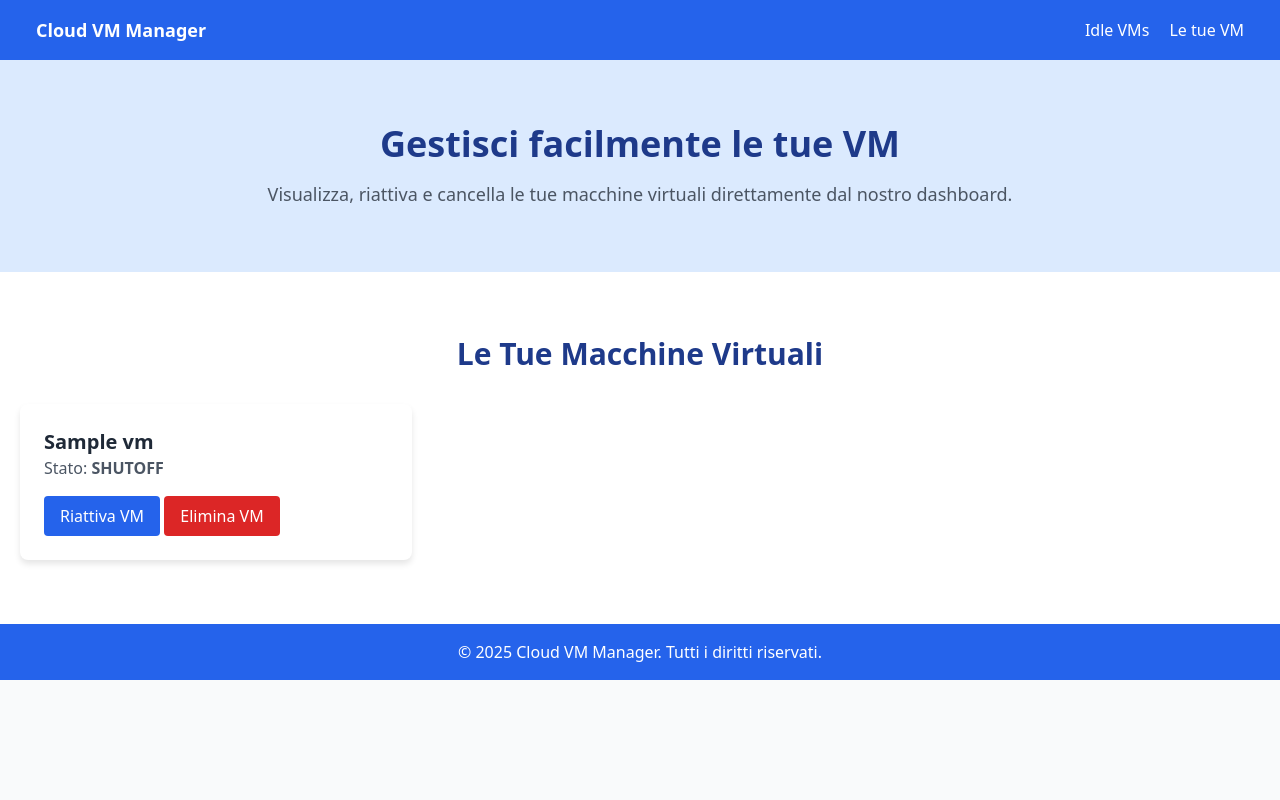
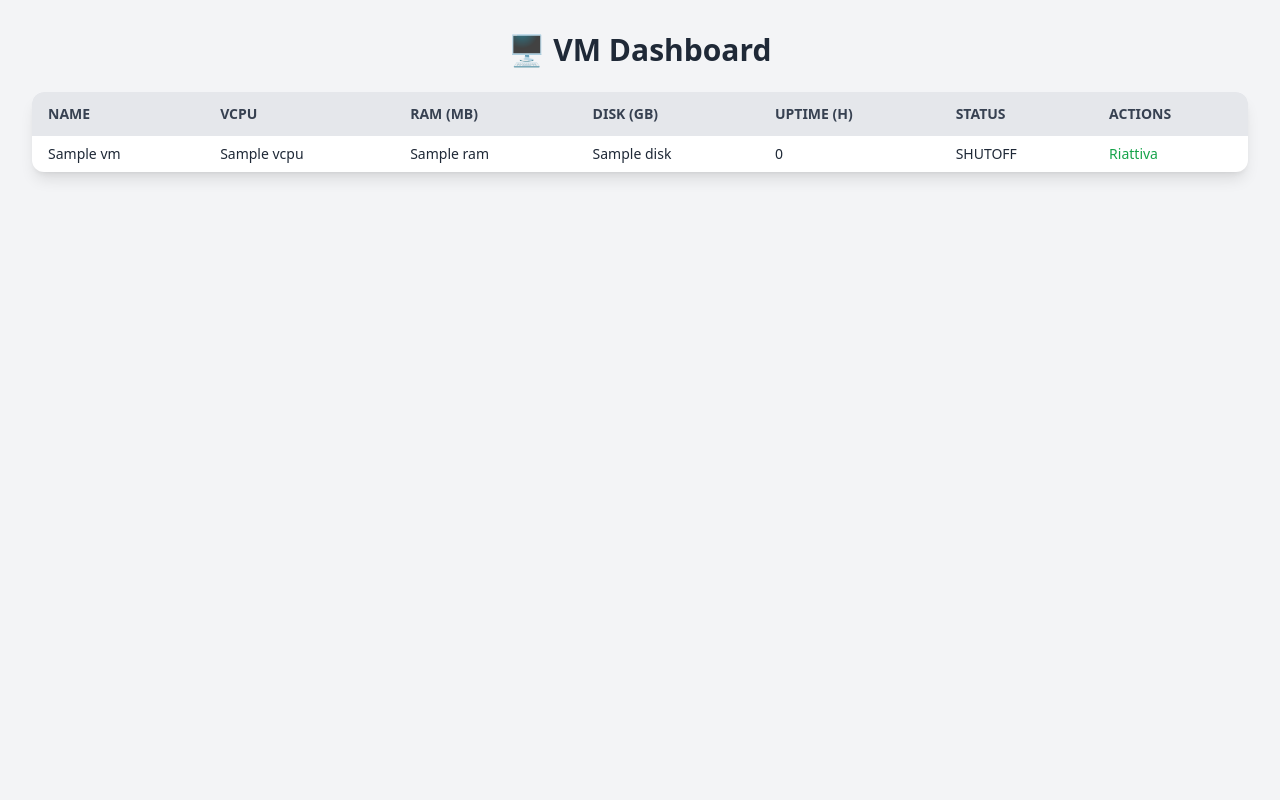
Before and after one commit to MariaCascone66/Cloudcost-Idle, a Flask app: template templates/index.html in a window 1280 px wide. Run offline with Flask 3, Linux system fonts and the light colour scheme; the template is opened without the code that fills it: most values are stand-ins (such as "Sample title", 1, 10 or a date in 2020); some libraries are stand-ins or nearby versions.

Commit message:
ritorno alla precedente versione

```diff
--- a/app/dashboard.py
+++ b/app/dashboard.py
@@ -1,8 +1,7 @@
 import os
 from flask import Flask, render_template, redirect, url_for, request
-from idle_detector import detect_idle_instances
+from openstack import connection
 from datetime import datetime
-from openstack import connection
 
 BASE_DIR = os.path.abspath(os.path.dirname(__file__))
 TEMPLATE_DIR = os.path.join(BASE_DIR, '../templates')
@@ -35,15 +34,13 @@ def index():
         vm_info = {
             "instance_name": i.name,
             "id": i.id,
+            "vcpu": i.flavor.vcpus,
+            "ram": i.flavor.ram,
+            "disk": i.flavor.disk,
             "status": i.status,
         }
         vms.append(vm_info)
     return render_template('index.html', vms=vms)
-
-@app.route('/idle')
-def idle():
-    idle_vms = detect_idle_instances()
-    return render_template('idle_modal.html', idle_vms=idle_vms)
 
 @app.route('/reactivate_vm/<instance_id>', methods=['GET', 'POST'])
 def reactivate_vm(instance_id):
--- a/templates/index.html
+++ b/templates/index.html
@@ -1,83 +1,48 @@
 <!DOCTYPE html>
-<html lang="it">
+<html lang="en">
 <head>
     <meta charset="UTF-8">
-    <meta name="viewport" content="width=device-width, initial-scale=1.0">
-    <title>💻 Cloud VM Manager</title>
+    <title>CloudVM Manager</title>
+    <script src="https://cdn.tailwindcss.com"></script>
+</head>
+<body class="bg-gray-100 text-gray-800 min-h-screen">
+    <div class="container mx-auto p-8">
+        <h1 class="text-3xl font-bold mb-6 text-center">🖥️ VM Dashboard</h1>
 
-    <!-- Tailwind CSS via CDN -->
-    <script src="https://cdn.tailwindcss.com"></script>
-
-    <style>
-        /* Personalizzazione stilistica */
-        .container {
-            max-width: 1200px;
-            margin: 0 auto;
-            padding: 0 20px;
-        }
-
-        .card {
-            border-radius: 8px;
-            box-shadow: 0 4px 6px rgba(0, 0, 0, 0.1);
-            background-color: #fff;
-        }
-    </style>
-</head>
-<body class="bg-gray-50">
-
-    <!-- Navbar -->
-    <nav class="bg-blue-600 p-4">
-        <div class="container flex items-center justify-between">
-            <div class="text-white text-lg font-semibold">Cloud VM Manager</div>
-            <div class="text-white">
-                <a href="/idle" class="mr-4 hover:text-gray-200">Idle VMs</a>
-                <a href="#" class="hover:text-gray-200">Le tue VM</a>
-            </div>
+        <div class="overflow-x-auto shadow-lg rounded-xl bg-white">
+            <table class="min-w-full table-auto text-sm text-left">
+                <thead class="bg-gray-200 uppercase text-gray-700">
+                    <tr>
+                        <th class="px-4 py-3">Name</th>
+                        <th class="px-4 py-3">vCPU</th>
+                        <th class="px-4 py-3">RAM (MB)</th>
+                        <th class="px-4 py-3">Disk (GB)</th>
+                        <th class="px-4 py-3">Uptime (h)</th>
+                        <th class="px-4 py-3">Status</th>
+                        <th class="px-4 py-3">Actions</th>
+                    </tr>
+                </thead>
+                <tbody class="divide-y">
+                    {% for vm in vms %}
+                    <tr class="hover:bg-gray-50">
+                        <td class="px-4 py-2 font-medium">{{ vm.instance_name }}</td>
+                        <td class="px-4 py-2">{{ vm.vcpu }}</td>
+                        <td class="px-4 py-2">{{ vm.ram }}</td>
+                        <td class="px-4 py-2">{{ vm.disk }}</td>
+                        <td class="px-4 py-2">0</td> <!-- Uptime settato a 0 -->
+                        <td class="px-4 py-2">{{ vm.status }}</td>
+                        <td class="px-4 py-2">
+                            {% if vm.status == 'SHUTOFF' %}
+                                <a href="{{ url_for('reactivate_vm', instance_id=vm.id) }}" class="text-green-600 hover:underline">Riattiva</a>
+                            {% else %}
+                                <a href="{{ url_for('delete_vm', instance_id=vm.id) }}" class="text-red-600 hover:underline">Elimina</a>
+                            {% endif %}
+                        </td>
+                    </tr>
+                    {% endfor %}
+                </tbody>
+            </table>
         </div>
-    </nav>
-
-    <!-- Hero Section -->
-    <section class="text-center py-16 bg-blue-100">
-        <div class="container">
-            <h1 class="text-4xl font-bold text-blue-900">Gestisci facilmente le tue VM</h1>
-            <p class="text-lg text-gray-600 mt-4">Visualizza, riattiva e cancella le tue macchine virtuali direttamente dal nostro dashboard.</p>
-        </div>
-    </section>
-
-    <!-- VM List Section -->
-    <section class="py-16 bg-white">
-        <div class="container">
-            <h2 class="text-3xl font-bold text-center text-blue-900 mb-8">Le Tue Macchine Virtuali</h2>
-
-            <div class="grid md:grid-cols-3 gap-8">
-                {% for vm in vms %}
-                    <div class="card p-6">
-                        <h3 class="text-xl font-semibold text-gray-800">{{ vm.instance_name }}</h3>
-                        <p class="text-gray-600">Stato: <span class="font-bold">{{ vm.status }}</span></p>
-
-                        {% if vm.status == 'SHUTOFF' %}
-                            <a href="/reactivate_vm/{{ vm.id }}" class="mt-4 inline-block bg-blue-600 text-white py-2 px-4 rounded hover:bg-blue-700">Riattiva VM</a>
-                        {% endif %}
-
-                        <a href="/delete_vm/{{ vm.id }}" class="mt-4 inline-block bg-red-600 text-white py-2 px-4 rounded hover:bg-red-700">Elimina VM</a>
-                    </div>
-                {% endfor %}
-            </div>
-
-            {% if not vms %}
-                <div class="text-center mt-8 text-gray-600">
-                    <p>Nessuna macchina virtuale disponibile al momento.</p>
-                </div>
-            {% endif %}
-        </div>
-    </section>
-
-    <!-- Footer -->
-    <footer class="bg-blue-600 py-4">
-        <div class="container text-center text-white">
-            <p>&copy; 2025 Cloud VM Manager. Tutti i diritti riservati.</p>
-        </div>
-    </footer>
-
+    </div>
 </body>
 </html>
```
Also changed, not shown: app/cost_estimator.py (+12 -130 lines), templates/confirm_delete_with_related.html (deleted, +0 -21 lines), templates/delete_modal.html (deleted, +0 -21 lines), templates/reactivate_modal.html (deleted, +0 -21 lines).
